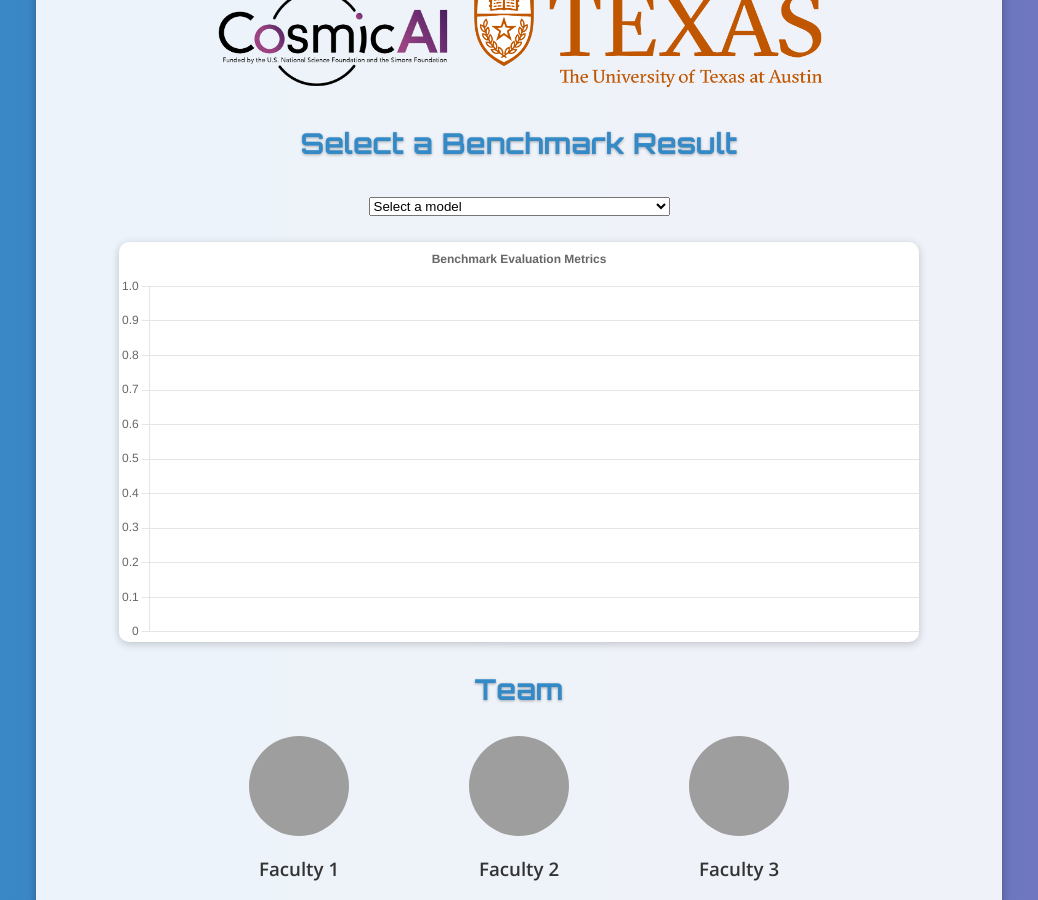
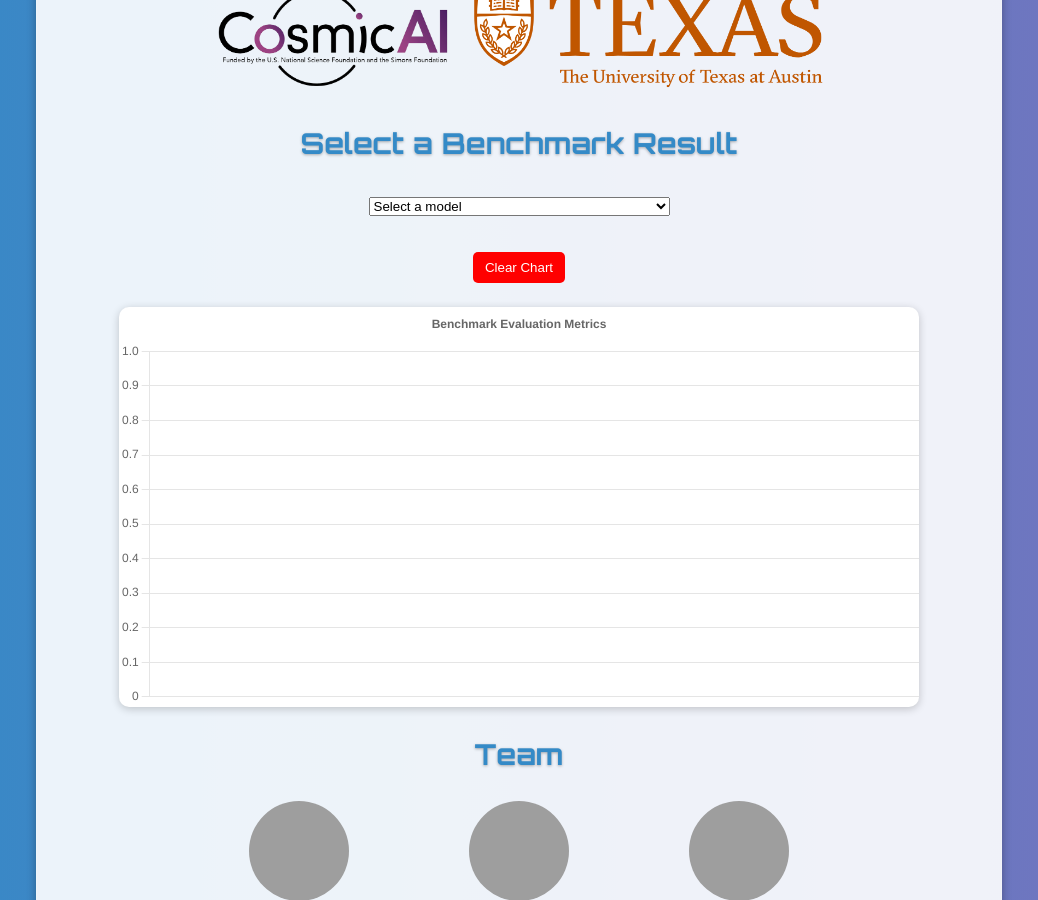
Before and after one commit to Murtato1/astbench, a Jekyll site: the page built from index.markdown, in a window 1280 px wide and 900 px high, scrolled down 381 px. Shown: the whole window, without its empty margins (121-1159 px from the left). Built offline with Jekyll 4.4.1, drawn with Linux system fonts in a browser that asks for light colours; grey boxes are pictures that could not be loaded.

Commit message:
Update index.markdown

```diff
--- a/index.markdown
+++ b/index.markdown
@@ -16,6 +16,10 @@ AstroCodeBench is a benchmark designed to test LLM proficiency with using astron
 <select id="model-selector">
   <option>Select a model</option>
 </select>
+
+<button id="clear-chart" style="margin-top: 10px; padding: 8px 12px; background-color: red; color: white; border: none; cursor: pointer; border-radius: 5px;">
+  Clear Chart
+</button>
 
 <canvas id="benchmarkChart" width="800" height="400"></canvas>
 
@@ -196,6 +200,15 @@ AstroCodeBench is a benchmark designed to test LLM proficiency with using astron
     benchmarkChart.update();
   }
 
+  document.getElementById("clear-chart").addEventListener("click", function () {
+    chartData.datasets = []; // Remove all datasets
+    chartData.labels = []; // Clear labels
+    benchmarkChart.update(); // Update the chart
+    usedColors = {}; // Reset color tracking
+    currentColorIndex = 0; // Reset color index
+    });
+
+
   // Initialize the dropdown menu
   populateDropdown();
 </script>
```
